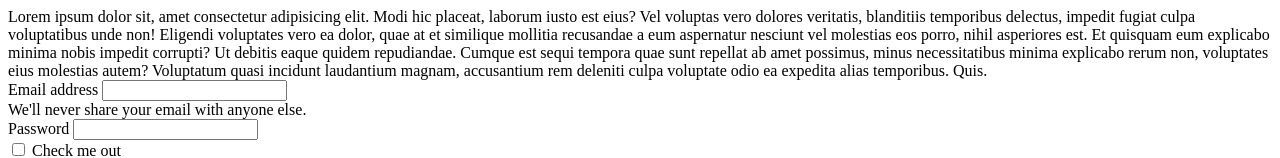
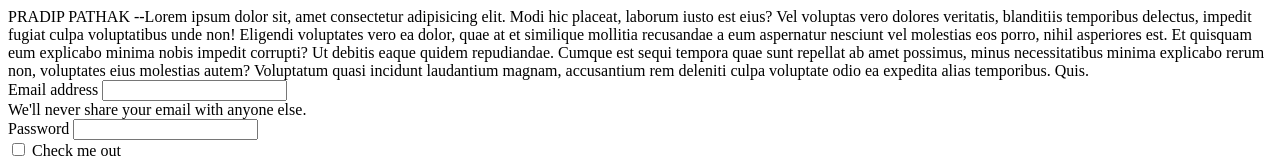
Before and after one commit to its-dammar/bootstrap-learning, a plain HTML site: page test.html in a window 1280 px wide. Shown: the top 158 px of the page. Drawn offline with Linux system fonts and the light colour scheme.

Commit message:
New Section

```diff
--- a/test.html
+++ b/test.html
@@ -17,7 +17,7 @@
 </head>
 
 <body>
-    <section>Lorem ipsum dolor sit, amet consectetur adipisicing elit. Modi hic placeat, laborum iusto est eius? Vel
+    <section> PRADIP PATHAK --Lorem ipsum dolor sit, amet consectetur adipisicing elit. Modi hic placeat, laborum iusto est eius? Vel
         voluptas vero dolores veritatis, blanditiis temporibus delectus, impedit fugiat culpa voluptatibus unde non!
         Eligendi voluptates vero ea dolor, quae at et similique mollitia recusandae a eum aspernatur nesciunt vel
         molestias eos porro, nihil asperiores est. Et quisquam eum explicabo minima nobis impedit corrupti? Ut debitis
```
